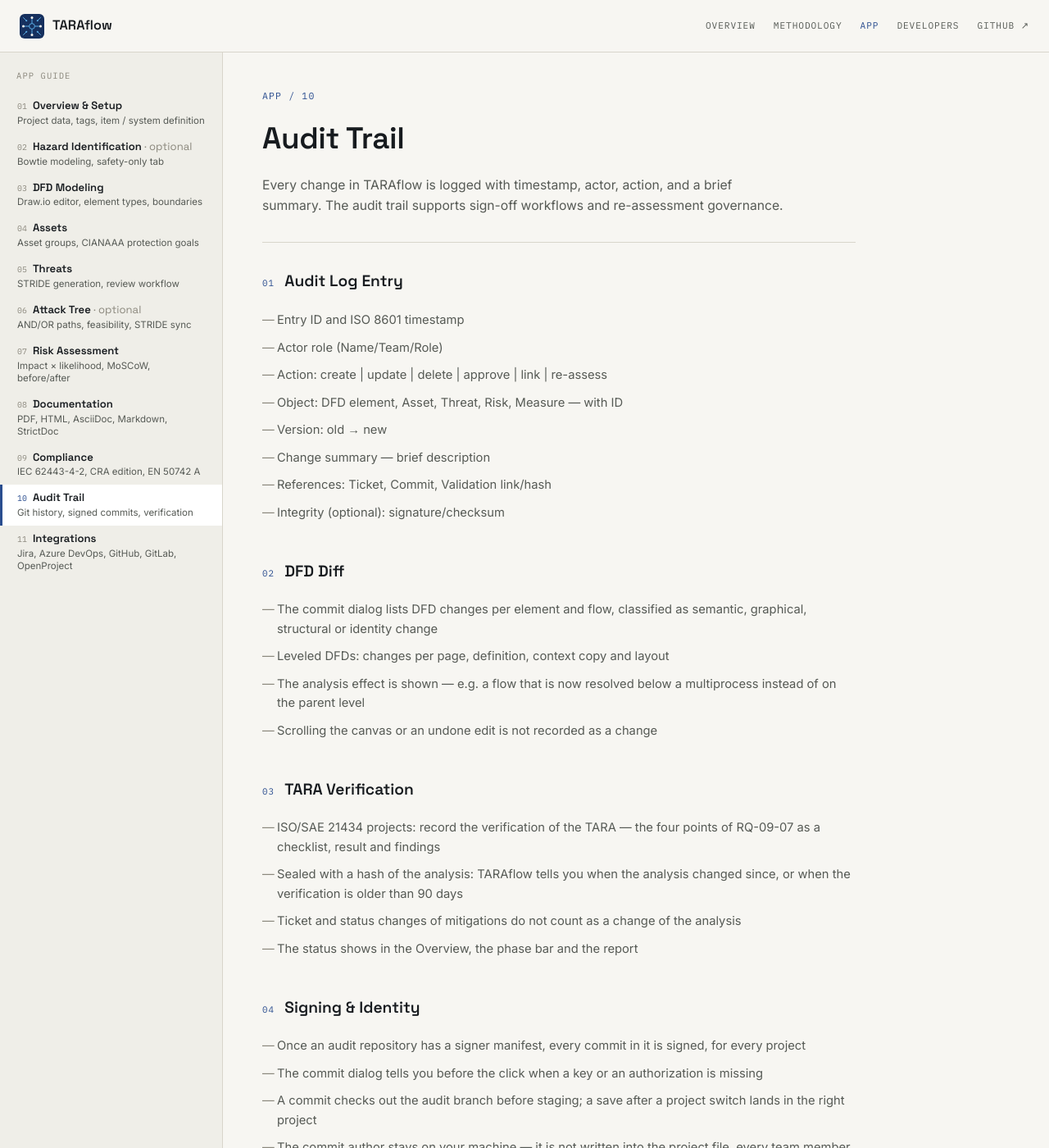
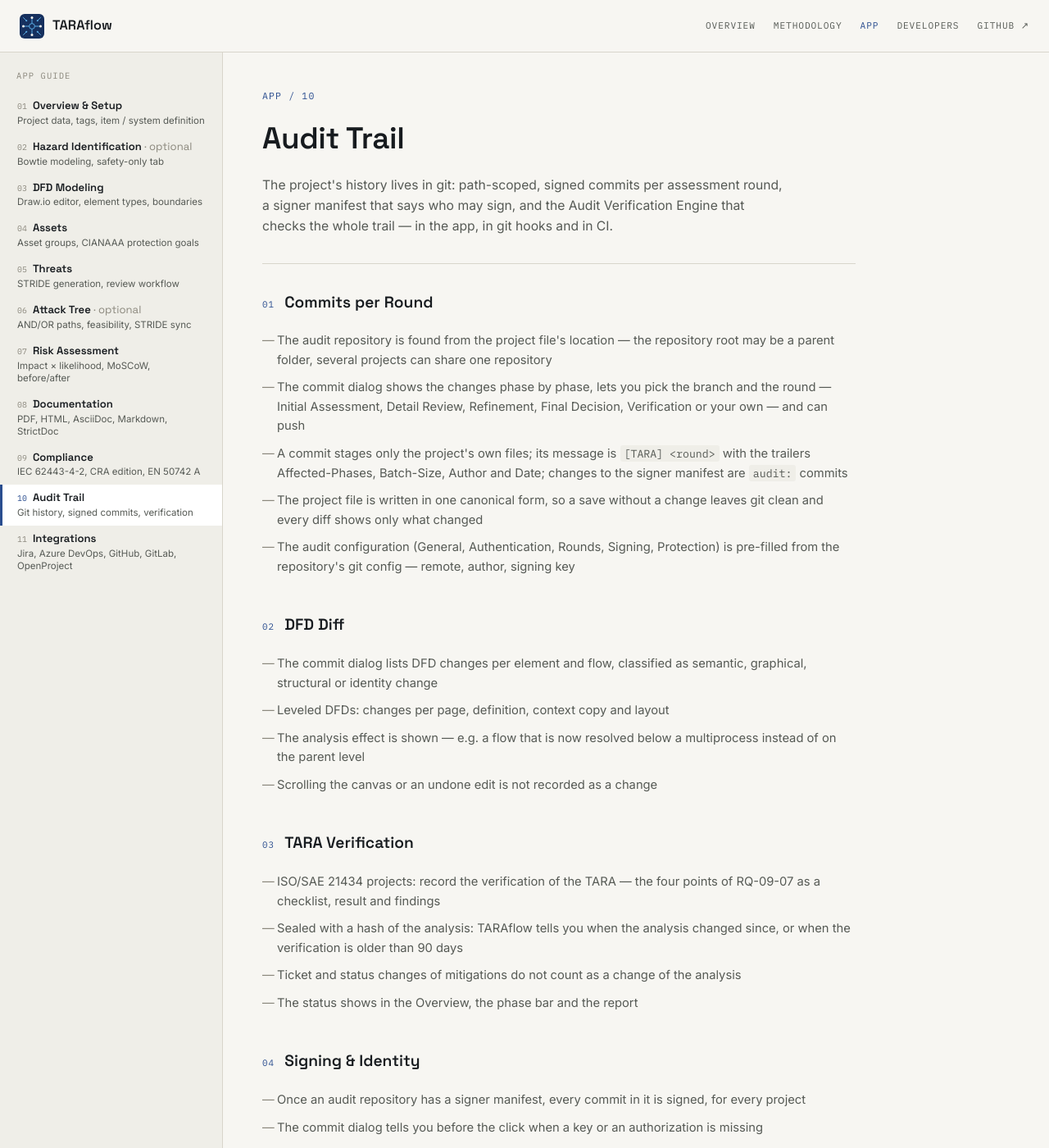
Before and after one commit to TARAflow/TARAflow.github.io, a Jekyll site: the page built from app/audit.html, in a window 1280 px wide and 1400 px high. Shown: the whole window at 82% size. Built offline with Jekyll 4.4.1, drawn with Linux system fonts in a browser that asks for light colours; some of the changed text lies outside the part shown.

Commit message:
docs(site): audit trail as built — git rounds, signing, verification engine
- Audit: "Audit Log Entry" and "Sign-off & Governance" (never built)
  replaced by "Commits per Round" (repository discovery, rounds,
  path-scoped commits, message schema, canonical file, pre-filled config)
  and "Audit Verification Engine" (anchor, authorized-before, maintainer
  rule, further checks, taraflow-verify, commit-msg hook, protection
  checklist); signing section names the manifest and the author check.
- Integrations: what the ticket text contains (EARS requirement, no DFD
  reference).
- Documentation: CLI report language and chapter selection.

```diff
--- a/app/audit.html
+++ b/app/audit.html
@@ -2,26 +2,23 @@
 layout: default
 section: app
 title: "TARAflow — App — Audit Trail"
-description: "Every change in TARAflow is logged with timestamp, actor, action, and a brief summary. The audit trail supports sign-off workflows and re-assessment governance."
+description: "The project's history lives in git: path-scoped, signed commits per assessment round, a signer manifest with maintainers, and an engine that verifies the whole trail."
 ---
 
 <div class="page-head">
   <div class="eyebrow">App / 10</div>
   <h1>Audit Trail</h1>
-  <p>Every change in TARAflow is logged with timestamp, actor, action, and a brief summary. The audit trail supports sign-off workflows and re-assessment governance.</p>
+  <p>The project's history lives in git: path-scoped, signed commits per assessment round, a signer manifest that says who may sign, and the Audit Verification Engine that checks the whole trail — in the app, in git hooks and in CI.</p>
 </div>
 
 <section>
-  <div class="sec-head"><span class="sec-tag">01</span><h2 class="sec-title">Audit Log Entry</h2></div>
+  <div class="sec-head"><span class="sec-tag">01</span><h2 class="sec-title">Commits per Round</h2></div>
   <ul class="bullet-list">
-    <li>Entry ID and ISO 8601 timestamp</li>
-    <li>Actor role (Name/Team/Role)</li>
-    <li>Action: create | update | delete | approve | link | re-assess</li>
-    <li>Object: DFD element, Asset, Threat, Risk, Measure — with ID</li>
-    <li>Version: old → new</li>
-    <li>Change summary — brief description</li>
-    <li>References: Ticket, Commit, Validation link/hash</li>
-    <li>Integrity (optional): signature/checksum</li>
+    <li>The audit repository is found from the project file's location — the repository root may be a parent folder, several projects can share one repository</li>
+    <li>The commit dialog shows the changes phase by phase, lets you pick the branch and the round — Initial Assessment, Detail Review, Refinement, Final Decision, Verification or your own — and can push</li>
+    <li>A commit stages only the project's own files; its message is <code>[TARA] &lt;round&gt;</code> with the trailers Affected-Phases, Batch-Size, Author and Date; changes to the signer manifest are <code>audit:</code> commits</li>
+    <li>The project file is written in one canonical form, so a save without a change leaves git clean and every diff shows only what changed</li>
+    <li>The audit configuration (General, Authentication, Rounds, Signing, Protection) is pre-filled from the repository's git config — remote, author, signing key</li>
   </ul>
 </section>
 
@@ -51,17 +48,21 @@
     <li>Once an audit repository has a signer manifest, every commit in it is signed, for every project</li>
     <li>The commit dialog tells you before the click when a key or an authorization is missing</li>
     <li>A commit checks out the audit branch before staging; a save after a project switch lands in the right project</li>
+    <li>Signing with SSH (default) or GPG, with a dedicated signing key; the signer manifest <code>.tara/allowed_signers</code> lists who may sign and who is a maintainer — only maintainers may change it</li>
+    <li>A signed commit is refused when the author's e-mail is not in the manifest</li>
     <li>The commit author stays on your machine — it is not written into the project file, every team member uses their own</li>
   </ul>
 </section>
 
 <section>
-  <div class="sec-head"><span class="sec-tag">05</span><h2 class="sec-title">Sign-off &amp; Governance</h2></div>
+  <div class="sec-head"><span class="sec-tag">05</span><h2 class="sec-title">Audit Verification Engine</h2></div>
   <ul class="bullet-list">
-    <li>Risk owner sign-off per threat table</li>
-    <li>Won't-fix decisions require documented justification</li>
-    <li>Re-assessment triggers defined per project: architecture change, new CVE, regulatory change, annual review</li>
-    <li>Governance board output links back to audit entries for traceability</li>
+    <li>Walks the history from the audit anchor — the first commit that adds the signer manifest, pinned by its hash — to the tip</li>
+    <li>Every commit must be signed by a signer the manifest allowed <em>before</em> that commit; a manifest change must be signed by a maintainer</li>
+    <li>Further checks: linear history, clean working tree, the <code>audit-root</code> tag, the commit message schema, the canonical form of every changed project file, optionally four eyes (<code>Reviewed-by</code>)</li>
+    <li>Findings with stable rule codes and severities; the same engine runs in the Audit tab and as the command-line tool <code>taraflow-verify</code> for CI, where the anchor is pinned in a policy</li>
+    <li>A managed <code>commit-msg</code> git hook checks the message schema — for commits made on the console too</li>
+    <li>The Protection checklist guides the server side: protected branch, signed and linear history, CODEOWNERS for <code>.tara/</code></li>
   </ul>
 </section>
 
--- a/app/documentation.html
+++ b/app/documentation.html
@@ -54,6 +54,7 @@
   <ul class="bullet-list">
     <li>The same Markdown, AsciiDoc, HTML, PDF and StrictDoc output can be generated from the command line, without the desktop app or Electron — built for CI/CD pipelines (e.g. Jenkins) and Docker/Podman containers</li>
     <li>Reads a saved <code>.tara.json</code> project file directly; no project needs to be open in the UI — leveled DFDs get the same analysis as in the app</li>
+    <li>Report language English or German; chapters can be selected</li>
     <li>Distributed as a standalone <code>.deb</code> package, decoupled from the desktop installer</li>
   </ul>
 </section>
--- a/app/integration.html
+++ b/app/integration.html
@@ -25,7 +25,7 @@
   <div class="sec-head"><span class="sec-tag">02</span><h2 class="sec-title">Workflow</h2></div>
   <ul class="bullet-list">
     <li>Select mitigations from the risk table and export as tickets</li>
-    <li>Ticket includes: threat description, risk level, proposed mitigation, verification criteria, DFD reference</li>
+    <li>The ticket text names the threat, attack and cause, the risk score before and after, the mitigation as an EARS requirement (<em>WHEN … the system SHALL …</em>), its notes and the verification criteria, and the risk it belongs to</li>
     <li>Ticket states sync when the Risk tab opens or on <em>Sync ticket status</em></li>
     <li>The mitigation status follows its ticket in both directions; a ticket closed as <em>won't fix</em> marks the mitigation rejected with the ticket as reason</li>
     <li>The token stays in the OS keychain, bound to the tracker's address — a project file can never point it elsewhere</li>
```
